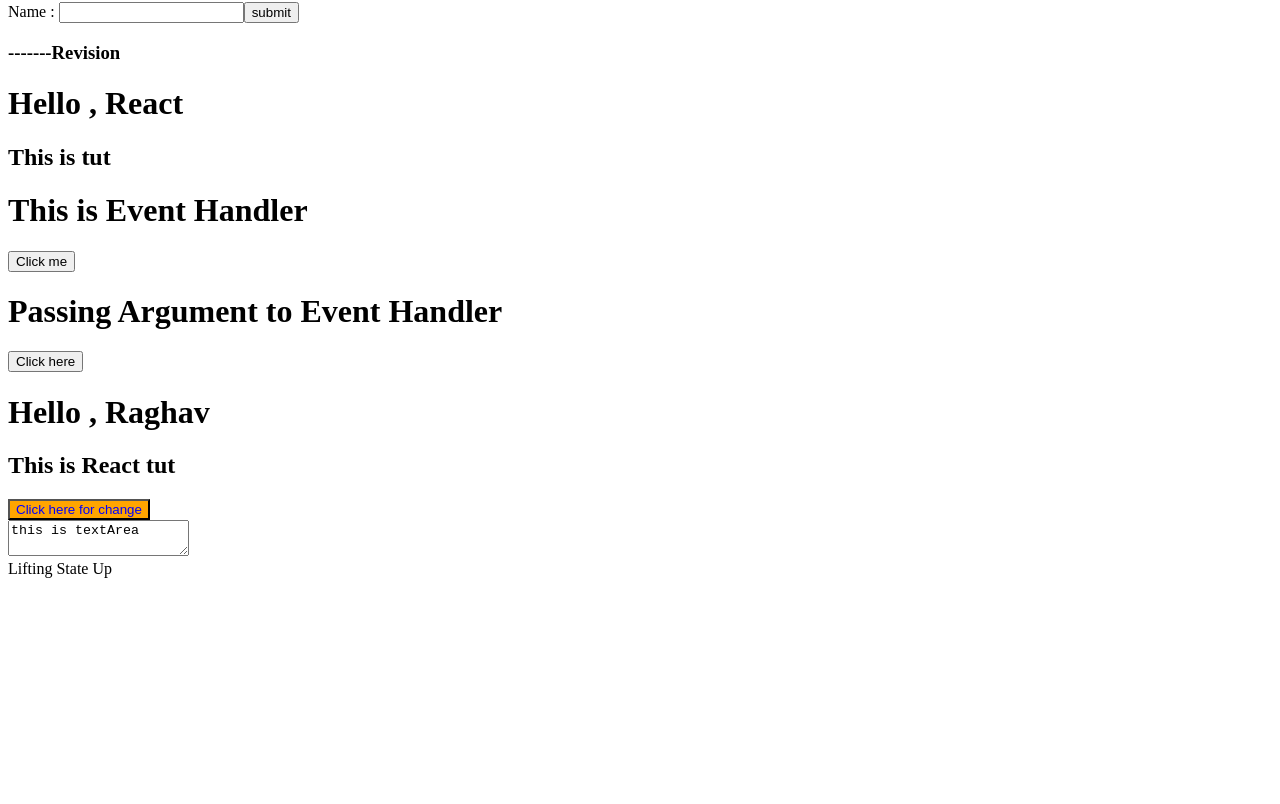
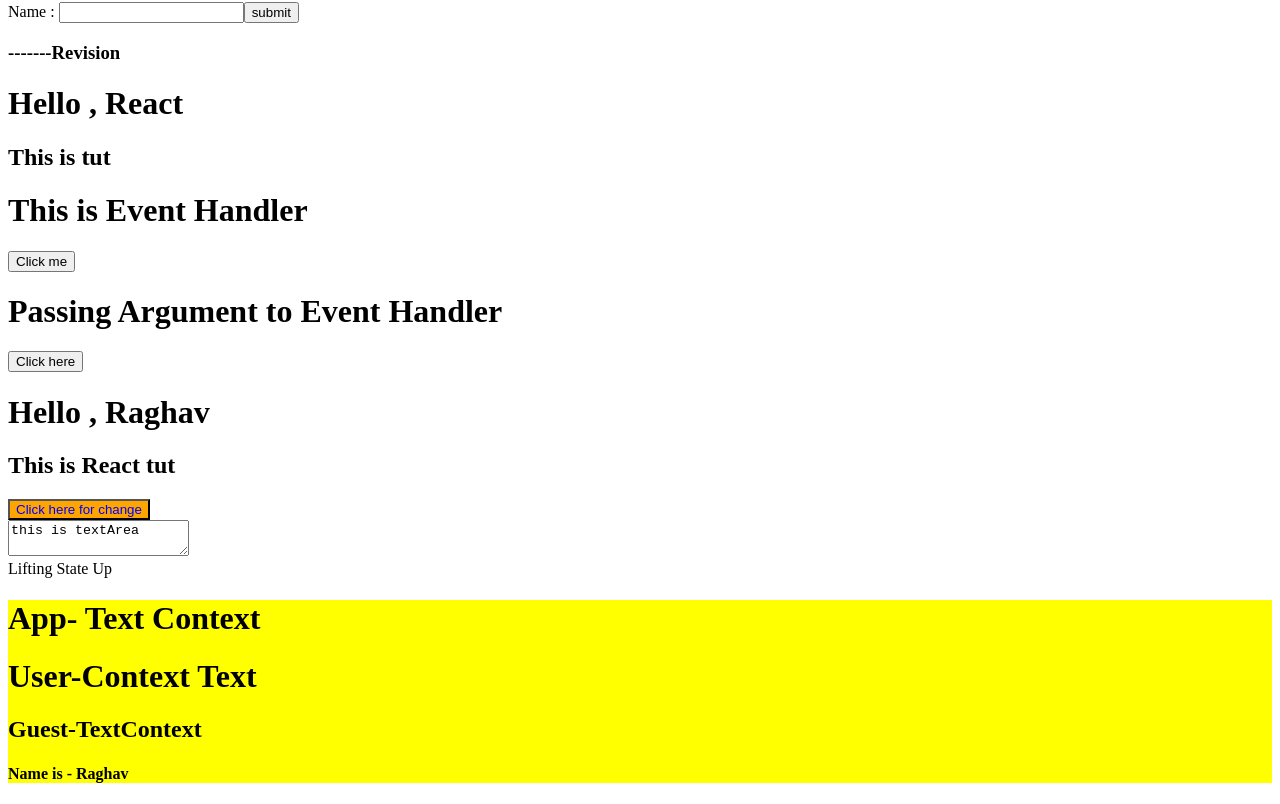
Before and after one commit to Raghav-Verma25/React-js, a React (Create React App) app: page / in a window 1280 px wide. Shown: the part 2847-3651 px from the top of the page. Before the commit the page ends 3433 px from the top, so only its background shows below. Built offline with nearby package versions, Linux system fonts and the light colour scheme.

Commit message:
Text Context in React

```diff
--- a/public/index.html
+++ b/public/index.html
@@ -70,6 +70,7 @@
     <div id="inlineOnClick"></div>
     <div id="textarea"></div>
     <div id="lifting"></div>
+    <div id="context" style="background-color: yellow;"></div>
 
   </body>
     </html>
--- /dev/null
+++ b/src/GeekyShow/ContextText/ContextApp.js
@@ -0,0 +1,18 @@
+import React, { Component } from 'react'
+import User from "./ContextUser"
+export const MyContext = React.createContext();
+export default class App extends Component {
+    state ={
+        name:"Raghav"
+    };
+  render() {
+    return (
+        <div>
+        <h1>App- Text Context</h1>
+        <MyContext.Provider value={this.state.name}>
+        <User />
+      </MyContext.Provider>
+      </div>
+    )
+  }
+}
--- /dev/null
+++ b/src/GeekyShow/ContextText/ContextGuest.js
@@ -0,0 +1,13 @@
+import React, { Component } from 'react'
+import { MyContext } from './ContextApp'
+
+export default class Guest extends Component {
+  render() {
+    return (
+        <div>
+            <h2>Guest-TextContext</h2>
+      <MyContext.Consumer>{data => <h4>Name is - {data}</h4>}</MyContext.Consumer>
+      </div>
+    )
+  }
+}
--- /dev/null
+++ b/src/GeekyShow/ContextText/ContextUser.js
@@ -0,0 +1,12 @@
+import React, { Component } from 'react'
+import Guest from "./ContextGuest"
+export default class User extends Component {
+  render() {
+    return (
+      <div>
+        <h1>User-Context Text</h1>
+        <Guest />
+      </div>
+    )
+  }
+}
--- a/src/index.js
+++ b/src/index.js
@@ -38,6 +38,7 @@ import KeyUser2 from "./GeekyShow/Keys/KeyUser2"
 import InlineOnClick from "./GeekyShow/Styling Component/InlineOnClick"
 import Textarea from "./Form/Textarea";
 import AppStateUp from "./GeekyShow/LiftingStateUp/AppStateUp"
+import ContextApp from "./GeekyShow/ContextText/ContextApp"
 //Using component
 
 // ReactDOM.render(el,document.getElementById("root"))
@@ -85,3 +86,4 @@ ReactDOM.render(<FunctionalComponent name="Raghav" t="React tut"/>, document.get
 ReactDOM.render(<InlineOnClick/>,document.getElementById("inlineOnClick"))
 ReactDOM.render(<Textarea/>,document.getElementById("textarea"))
 ReactDOM.render(<AppStateUp/> , document.getElementById("lifting"));
+ReactDOM.render(<ContextApp/> ,document.getElementById("context"))
```
